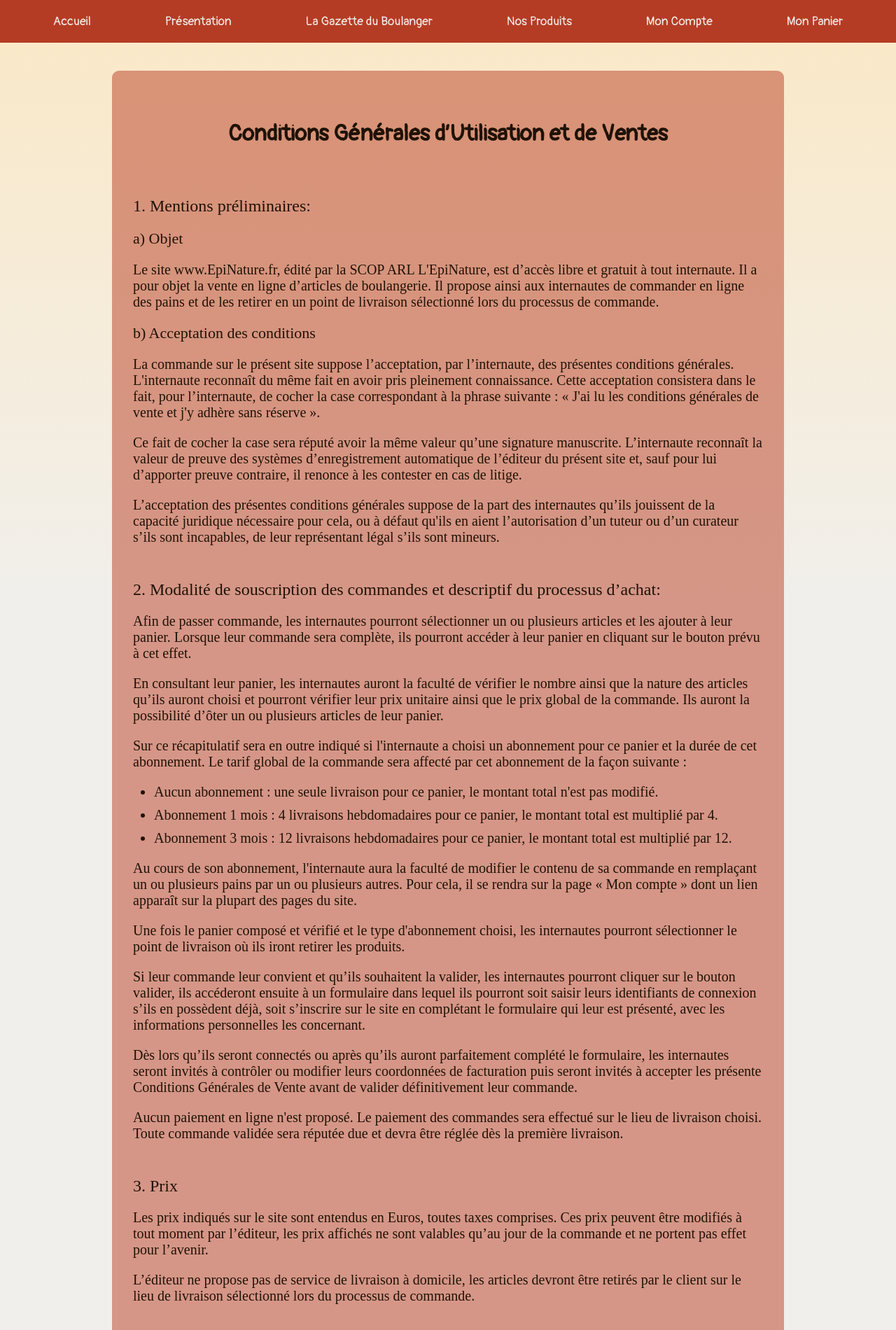
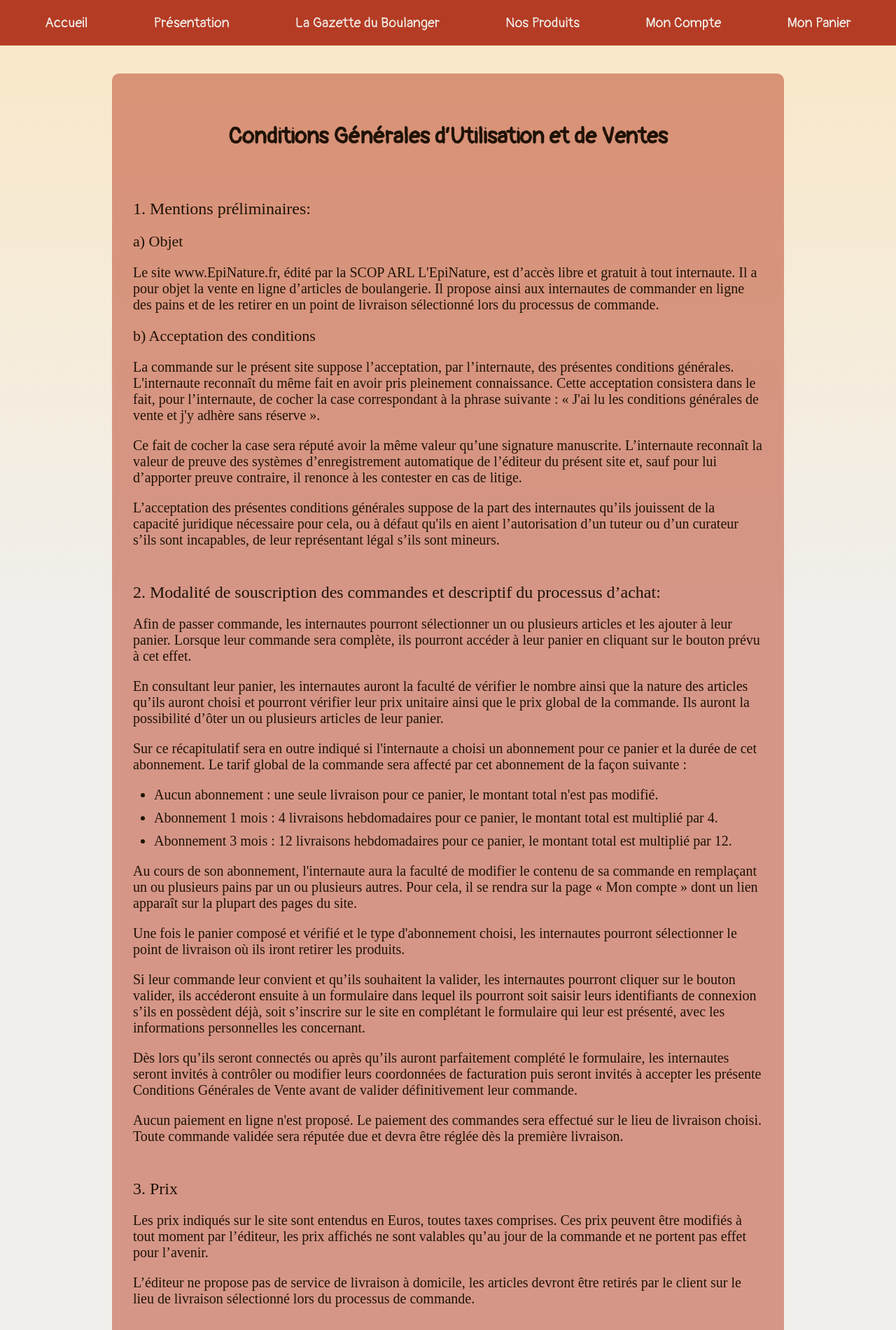
Before and after one commit to RomainB1989/Project-EpiNature, a PHP site: page /Front-End/cguv.html in a window 1280 px wide. Shown: the part 400-2300 px from the top of the page at 70% size. Run offline with PHP 8.4, Linux system fonts and the light colour scheme; some web fonts are replaced.

Commit message:
Modif 24-01-25

```diff
--- a/Style/style.css
+++ b/Style/style.css
@@ -13,7 +13,7 @@
     --width-Title1: 50px;
     --width-Title2: 36px;
     --width-Title3: 30px;
-    --width-Menu: 1.1em;
+    --width-Menu: 20px;
     --width-TextImportant: 26px;
     --width-TextImportant2: 22px;
     --width-Text: 16px;
```
